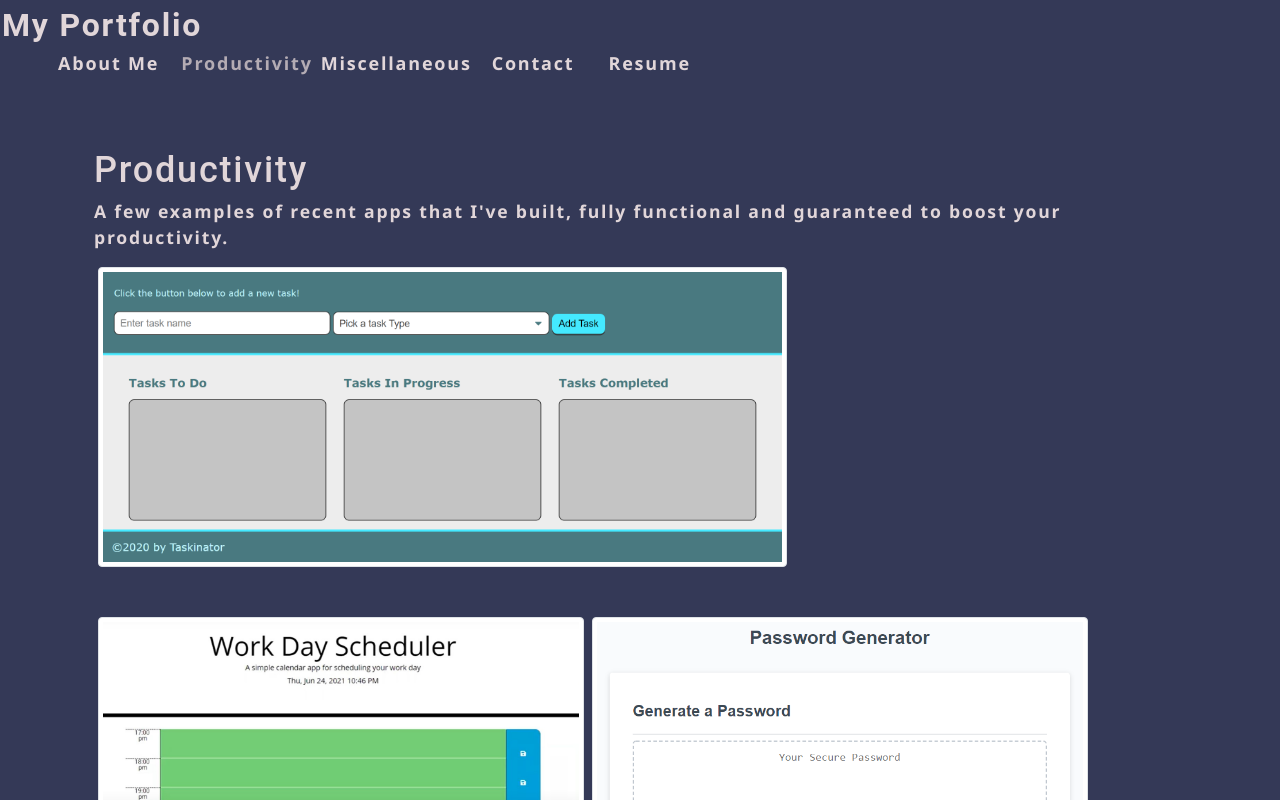
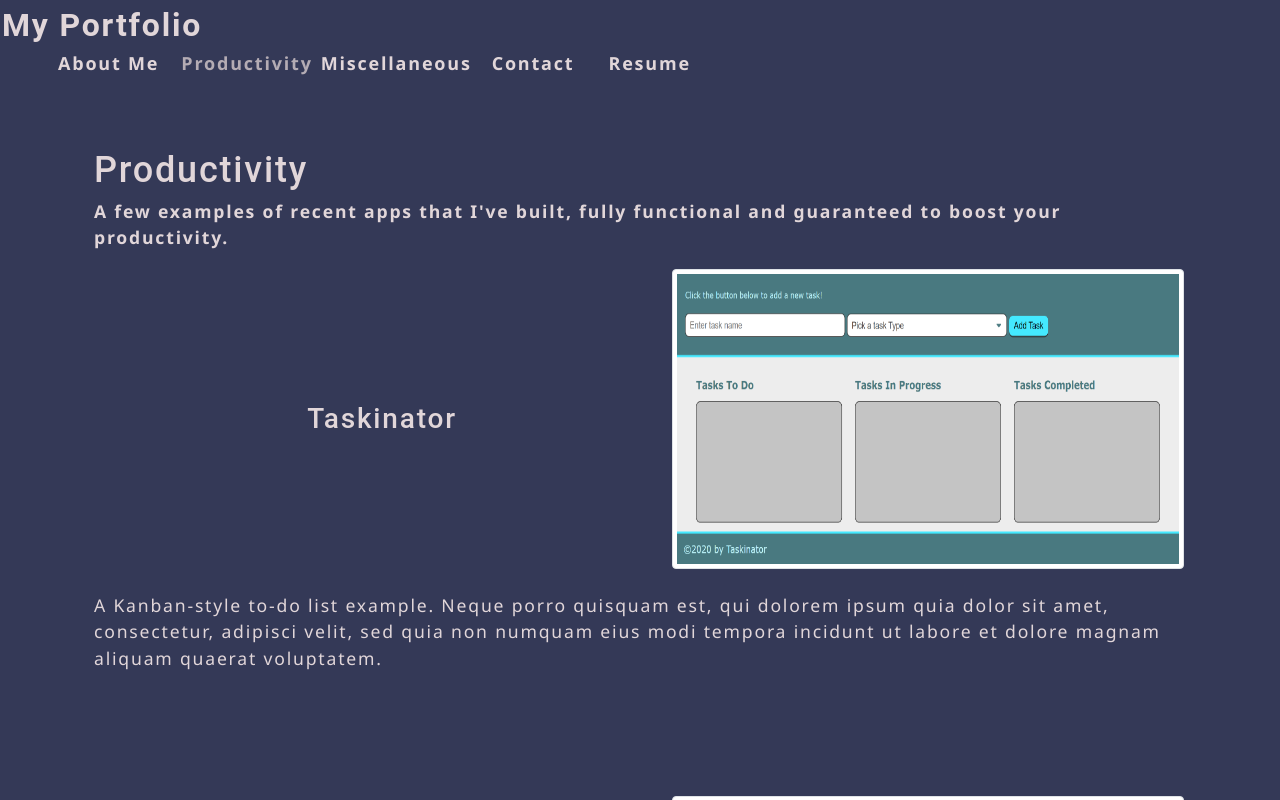
Before and after one commit to isaiasqb/portfolio-demo, a React (Create React App) app: page / in a window 1280 px wide. Both pictures are taken after a click on the element "Productivity". Shown: the top 800 px of the page. Built offline with nearby package versions, Linux system fonts and the light colour scheme.

Commit message:
added some changes to the css and margins

```diff
--- a/src/components/About/index.js
+++ b/src/components/About/index.js
@@ -1,17 +1,18 @@
 import React from 'react';
-import coverImg from '../../assets/cover/cover.jpg';
+
 import avatarImg from '../../assets/avatar.jpg'
 
 function About() {
   return (
-    <section className='my-5'>
-      <h1 id='about'>About Me</h1>
-      <img alt='a profile avatar' src={avatarImg} />
-      <img  alt='a decorative backdrop' src={coverImg} />
-      <p>
+    <section>
+      <h1 id='about' className='my-p-2'>About Me</h1>
+      <div className='flex-row space-around '>
+      <img alt='a profile avatar' className='avatar' src={avatarImg} />
+
+      <p className='w40'>
         Lorem ipsum dolor sit amet, consectetur adipiscing elit. Donec dapibus accumsan auctor. In ut venenatis nisi. Fusce varius tincidunt scelerisque. Nullam ut tempus sem. Pellentesque posuere venenatis mauris non mollis. Donec euismod cursus accumsan. Proin tincidunt congue sem, sit amet blandit nunc condimentum id. Praesent eget pharetra metus. Vivamus vel mauris mollis, aliquet nisl id, accumsan odio. Suspendisse imperdiet elit vitae iaculis congue. Integer interdum maximus felis vitae finibus. Phasellus ac hendrerit velit, vel varius nunc. Integer ac nunc vel ex finibus pellentesque in id lacus. Quisque sit amet pharetra erat. Vestibulum in metus magna.
-        Proin nec dui tincidunt, cursus felis vel, accumsan justo. Morbi blandit mauris magna, eget tempor ante luctus non. Vestibulum ante ipsum primis in faucibus orci luctus et ultrices posuere cubilia curae; Sed varius justo a orci faucibus, nec vulputate nunc hendrerit. Nam volutpat ligula in dictum pharetra. Praesent ultricies, neque nec tincidunt consectetur, arcu magna auctor nisl, ac molestie turpis tellus sagittis eros. Sed varius, tortor vel commodo rhoncus, erat mi sollicitudin turpis, id fringilla arcu orci vel massa. Fusce eget augue et purus viverra suscipit in at nisi.
-      </p>
+       </p>
+      </div>
     </section>
   )
 }
--- a/src/components/ExampleList/index.js
+++ b/src/components/ExampleList/index.js
@@ -6,56 +6,81 @@
     {
       name: 'Weather Finder',
       category: 'miscellaneous',
-      descrption: 'A weather application',
-      url: '../../assets/miscellaneous/0.png'
+      descrption: `A weather application
+
+      Sed ut perspiciatis unde omnis iste natus error sit voluptatem accusantium doloremque laudantium, totam rem aperiam.
+      Eaque ipsa quae ab illo inventore veritatis et quasi architecto beatae vitae dicta sunt explicabo.
+
+      Nemo enim ipsam voluptatem quia voluptas sit aspernatur aut odit aut fugit, sed quia consequuntur magni dolores eos qui ratione voluptatem sequi nesciunt.
+      Neque porro quisquam est, qui dolorem ipsum quia dolor sit amet, consectetur, adipisci velit, sed quia non numquam eius modi tempora incidunt ut labore et dolore magnam aliquam quaerat voluptatem.`,
+      url: 'https://isaiasqb.github.io/weather-finder/'
     },
     {
       name: 'Food Festival App',
       category: 'miscellaneous',
-      descrption: 'An example of a PWA',
-      url: '../../assets/miscellaneous/1.png'
+      descrption: `An example of a PWA
+
+      Sed ut perspiciatis unde omnis iste natus error sit voluptatem accusantium doloremque laudantium, totam rem aperiam.
+      Eaque ipsa quae ab illo inventore veritatis et quasi architecto beatae vitae dicta sunt explicabo.
+
+      Nemo enim ipsam voluptatem quia voluptas sit aspernatur aut odit aut fugit, sed quia consequuntur magni dolores eos qui ratione voluptatem sequi nesciunt.
+      Neque porro quisquam est, qui dolorem ipsum quia dolor sit amet, consectetur, adipisci velit, sed quia non numquam eius modi tempora incidunt ut labore et dolore magnam aliquam quaerat voluptatem.`,
+      url: 'https://isaiasqb.github.io/food-festival-app/'
     },
     {
       name: 'Animal Quiz',
       category: 'miscellaneous',
-      descrption: 'A fun quiz about your favourite animals',
-      url: '../../assets/miscellaneous/2.png'
+      descrption: `A fun quiz about your favourite animals
+      Nemo enim ipsam voluptatem quia voluptas sit aspernatur aut odit aut fugit, sed quia consequuntur magni dolores eos qui ratione voluptatem sequi nesciunt.
+      Neque porro quisquam est, qui dolorem ipsum quia dolor sit amet, consectetur, adipisci velit, sed quia non numquam eius modi tempora incidunt ut labore et dolore magnam aliquam quaerat voluptatem.`,
+      url: 'https://isaiasqb.github.io/quiz-challange/'
     },
     {
       name: 'Taskinator',
       category: 'productivity',
-      descrption: 'A Kanban-style to-do list example',
-      url: '../../assets/productivity/0.png'
+      descrption: `A Kanban-style to-do list example.
+      Neque porro quisquam est, qui dolorem ipsum quia dolor sit amet, consectetur, adipisci velit, sed quia non numquam eius modi tempora incidunt ut labore et dolore magnam aliquam quaerat voluptatem.`,
+      url: 'https://isaiasqb.github.io/taskinator/'
     },
     {
       name: 'Day Scheduler',
       category: 'productivity',
-      descrption: 'A application that helps you plan out your day',
-      url: '../../assets/productivity/1.png'
+      descrption: `A application that helps you plan out your day.
+      Neque porro quisquam est, qui dolorem ipsum quia dolor sit amet, consectetur, adipisci velit, sed quia non numquam eius modi tempora incidunt ut labore et dolore magnam aliquam quaerat voluptatem.`,
+      url: 'https://isaiasqb.github.io/day-scheduler/'
     },
     {
       name: 'Password Generator',
       category: 'productivity',
-      descrption: 'A qick generator for original passwords',
-      url: '../../assets/productivity/2.png'
+      descrption: `A qick generator for original passwords.
+      Sed ut perspiciatis unde omnis iste natus error sit voluptatem accusantium doloremque laudantium, totam rem aperiam.
+      Eaque ipsa quae ab illo inventore veritatis et quasi architecto beatae vitae dicta sunt explicabo. `,
+      url: 'https://isaiasqb.github.io/password-generator/'
     }
   ]);
 
   const currentExamples = exampleImages.filter((example) => example.category === category);
 
   return (
-    <div>
 
-      <div className='flex-row'>
+    <div className=''>
+      <div className='flex-row my-7'>
         {currentExamples.map((example, i) => (
-
+        <>
+          <h3 className='my-1 m-auto'>
+            {example.name}
+          </h3>
+          <a href={example.url} target='_blank' rel="noopener noreferrer">
           <img
           src={require(`../../assets/${category}/${i}.png`)}
           alt={example.name}
-          className='img-thumbnail mx-1'
+          className='img-thumbnail mx-1 m-auto w40'
           key={example.name}
-        />
-
+        /></a>
+          <p className='my-p-7 description-p'>
+          {example.descrption}
+          </p>
+        </>
         ))}
       </div>
 
--- a/src/components/Portfolio/index.js
+++ b/src/components/Portfolio/index.js
@@ -7,7 +7,7 @@
   return (
     <section>
       <h1 data-testid='portfolio-title'>{capitalizeFirstLetter(currentCategory.name)}</h1>
-      <p>{currentCategory.description}</p>
+      <p className='my-p-list'>{currentCategory.description}</p>
       <ExampleList category={currentCategory.name} />
     </section>
   );
--- a/src/index.css
+++ b/src/index.css
@@ -194,6 +194,10 @@
   justify-content: space-between;
 }
 
+.space-around {
+  justify-content: space-around;
+}
+
 .flex-end {
   justify-content: flex-end;
 }
@@ -221,6 +225,14 @@
 .my-5 {
   margin-top: var(--spacing-five);
   margin-bottom: var(--spacing-five);
+}
+
+.my-p-7 {
+  margin-bottom: 7em;
+}
+
+.my-p-2 {
+  margin-bottom: 2em;
 }
 
 .px-1 {
@@ -306,3 +318,22 @@
 .navActive {
   color: var(--secondary);
 }
+
+.m-auto {
+  margin: auto;
+}
+
+.w40 {
+  width: 40vw;
+}
+
+.avatar{
+    width: 30%;
+    height: 30%;
+    border-radius: 40%;;
+}
+
+.description-p{
+  font-weight: 100;
+  margin-top: 1.2em;
+}
```
